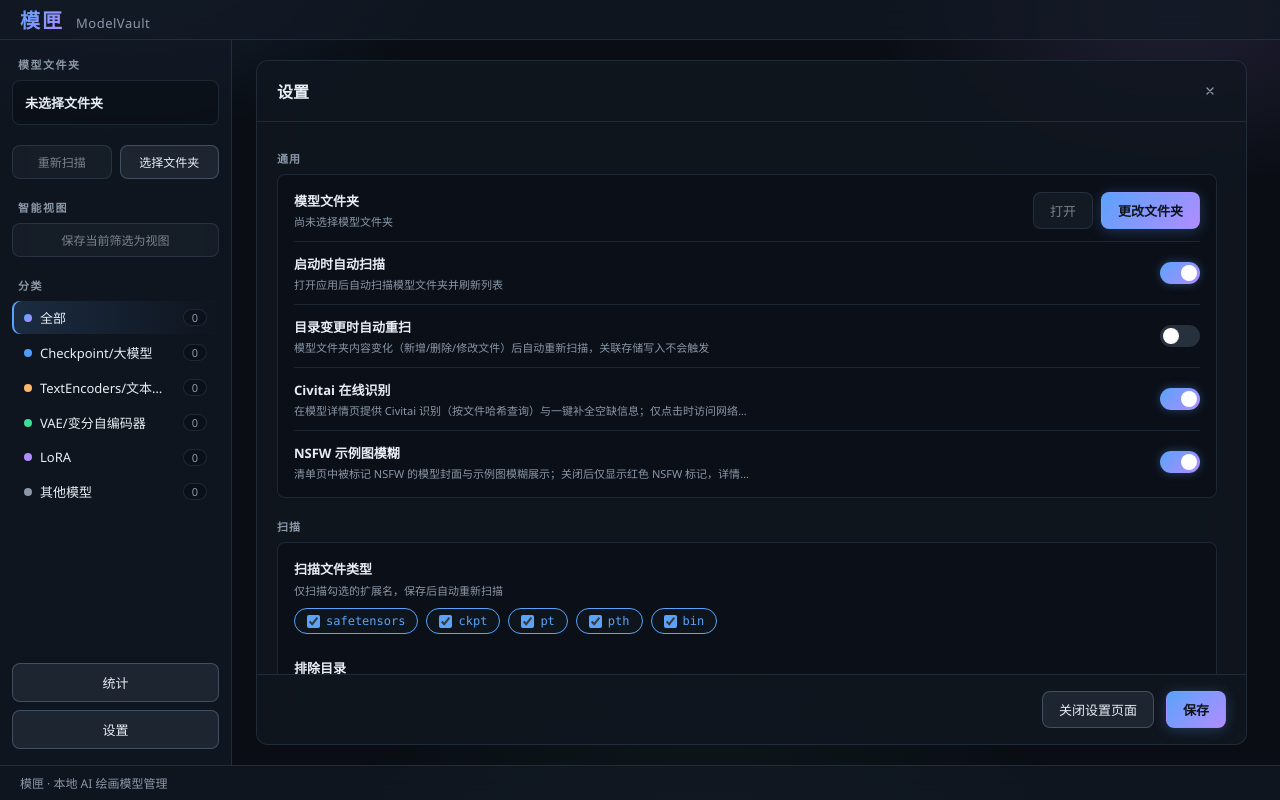
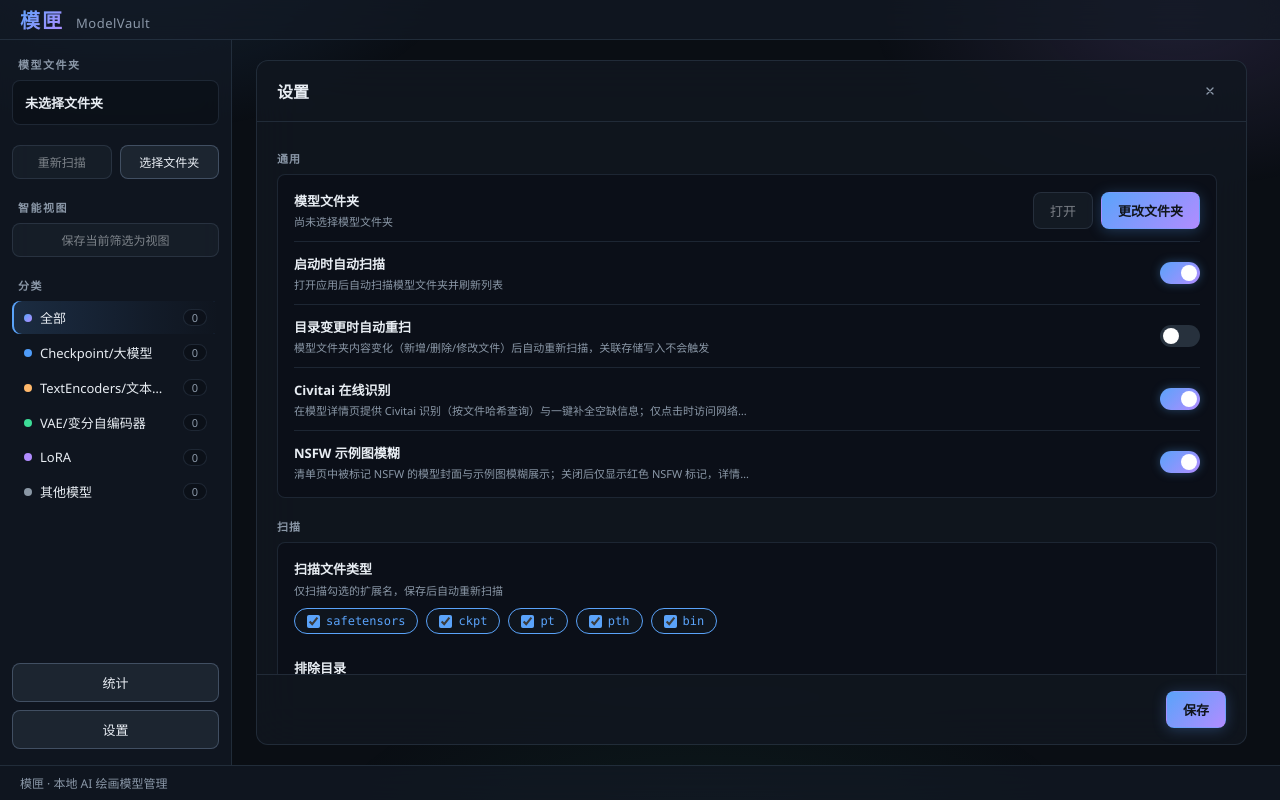
Before and after one commit to Lireth/ModelVault, a Vue app: page / in a window 1280 px wide. Both pictures are taken after a click on the button "设置". Built offline with nearby package versions, Linux system fonts and the light colour scheme.

Commit message:
refactor(settingsPage): 移除底部关闭按钮，统一关闭入口为右上角「×」
更新测试用例以匹配新的关闭按钮选择器，确保测试正常运行

```diff
--- a/src/renderer/src/components/SettingsPage.vue
+++ b/src/renderer/src/components/SettingsPage.vue
@@ -329,8 +329,8 @@ async function onSave() {
       <SettingsAbout />
     </div>
 
+    <!-- 关闭入口统一为右上角「×」（与 ESC 同一脏保护入口），底部仅保留保存 -->
     <footer class="settings-footer">
-      <button class="btn" @click="onCancel">关闭设置页面</button>
       <button class="btn btn-primary" :disabled="saving" @click="onSave">保存</button>
     </footer>
   </div>
```
Also changed, not shown: 1 other file (tests, documents, lock files or other folders).
